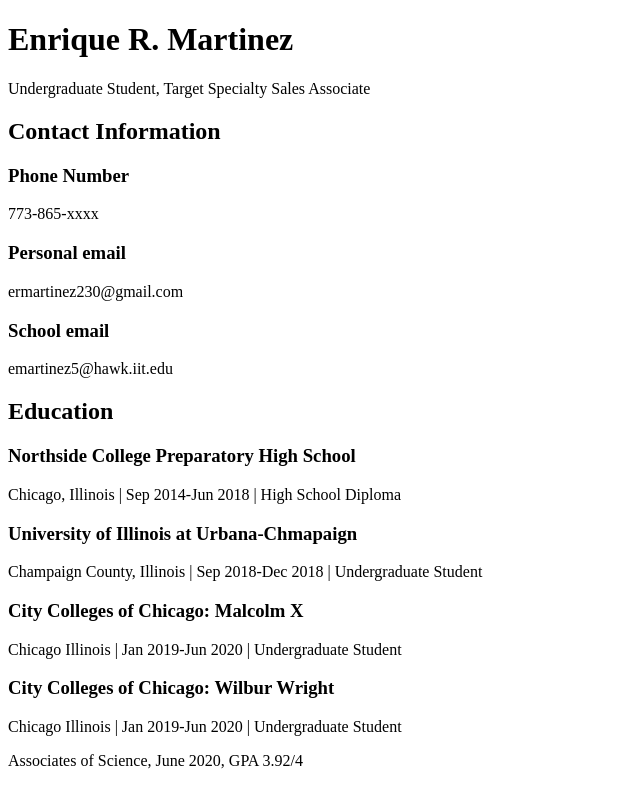
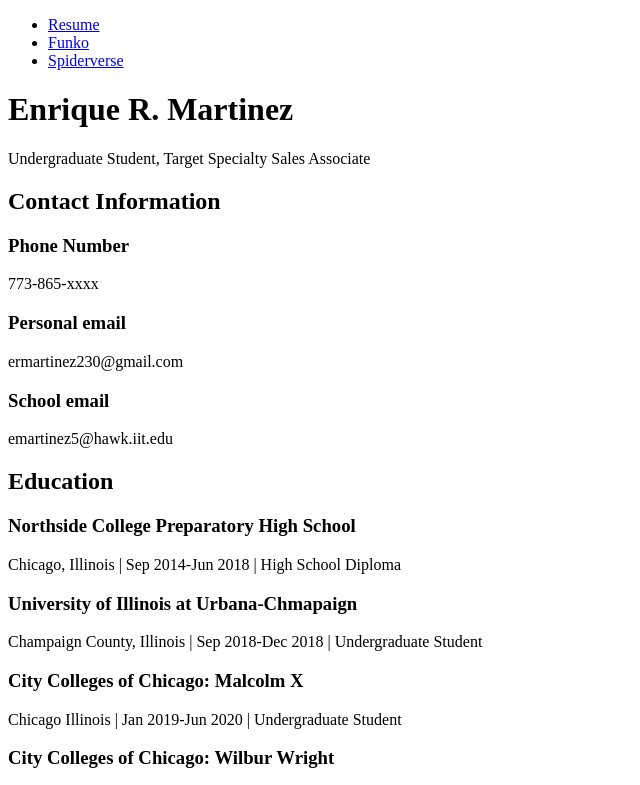
Before and after one commit to emartinez5/Project1, a plain HTML site: page index.html in a window 1280 px wide. Shown: the top 785 px of the page, without its empty margins (0-640 px from the left). Drawn offline with Linux system fonts and the light colour scheme.

Commit message:
Update index.html
added navigation links to index

```diff
--- a/index.html
+++ b/index.html
@@ -4,6 +4,15 @@
   <title>Enrique's Resume</title>
 </head>
 <body>
+  <header>
+    <nav>
+	  <ul>
+	    <li> <a href="index.html">Resume</a></li>
+		<li> <a href="funko.html">Funko</a></li>
+		<li> <a href="spiderverse.html">Spiderverse</a></li>
+	  </ul>
+	</nav>
+  </header>
   <h1>Enrique R. Martinez</h1>
 	<p>Undergraduate Student, Target Specialty Sales Associate</p>
    	  <h2>Contact Information</h2>
```
